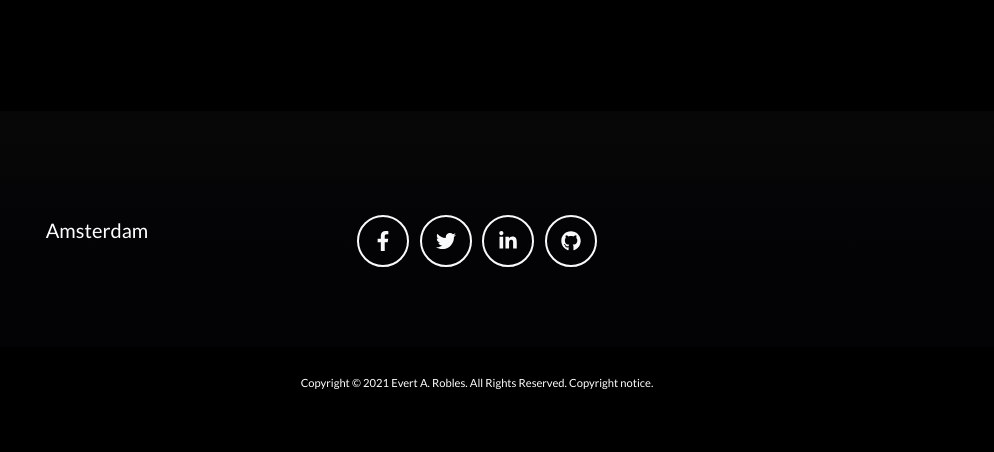
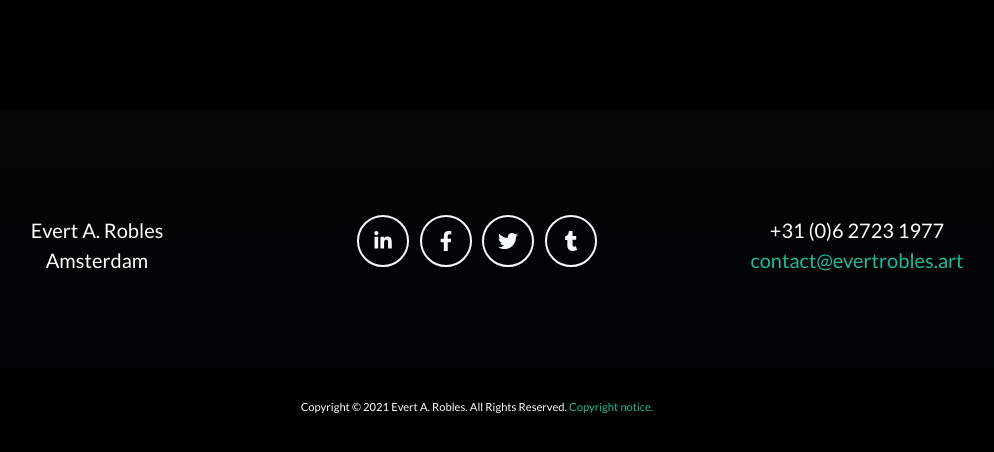
Before and after one commit to DutchP/EAFlask, a Flask app: page /EZine in a window 1280 px wide. Shown: the part 267-719 px from the top of the page, without its empty margins (163-1157 px from the left). Run offline with Flask 2, Linux system fonts and the light colour scheme; data that the repository does not hold is empty; some libraries are stand-ins or nearby versions; some web fonts are replaced.

Commit message:
Update footer.html

```diff
--- a/templates/includes/footer.html
+++ b/templates/includes/footer.html
@@ -6,21 +6,25 @@
             <div class="col-lg-4 mb-5 mb-lg-0">
                 <h4 class="text-uppercase mb-4"></h4>
                 <p class="lead mb-0">
-                    Amsterdam
+                    Evert A. Robles <br>
+                    Amsterdam</p>
                 </p>
             </div>
             <!-- Footer Social Icons-->
             <div class="col-lg-4 mb-5 mb-lg-0">
                 <h4 class="text-uppercase mb-4"></h4>
-                <a class="btn btn-outline-light btn-social mx-1" href="https://www.facebook.com/evertroblesartist"><i class="fab fa-fw fa-facebook-f"></i></a>
-                <a class="btn btn-outline-light btn-social mx-1" href="https://twitter.com/RoblesEvert"><i class="fab fa-fw fa-twitter"></i></a>
-                <a class="btn btn-outline-light btn-social mx-1" href="https://www.instagram.com/evertrobles"><i class="fab fa-fw fa-linkedin-in"></i></a>
-                <a class="btn btn-outline-light btn-social mx-1" href="https://www.tumblr.com/blog/view/evertrobles"><i class="fab fa-fw fa-github"></i></a>
+                    <a class="btn btn-outline-light btn-social mx-1" href="https://www.instagram.com/evertrobles"><i class="fab fa-fw fa-linkedin-in"></i></a>
+                    <a class="btn btn-outline-light btn-social mx-1" href="https://www.facebook.com/evertroblesartist"><i class="fab fa-fw fa-facebook-f"></i></a>
+                    <a class="btn btn-outline-light btn-social mx-1" href="https://twitter.com/RoblesEvert"><i class="fab fa-fw fa-twitter"></i></a>
+                    <a class="btn btn-outline-light btn-social mx-1" href="https://www.tumblr.com/blog/view/evertrobles"><i class="fab fa-fw fa-tumblr"></i></a>
             </div>
             <!-- Footer About Text-->
             <div class="col-lg-4">
                 <h4 class="text-uppercase mb-4"></h4>
                 <p class="lead mb-0">
+                    +31 (0)6 2723 1977<br>
+                    <a href="mailto:contact@evertrobles.com">contact@evertrobles.art </a>
+
                     <a href="http://localhost"></a>
                 </p>
             </div>
@@ -29,5 +33,5 @@
 </footer>
 <!-- Copyright Section-->
 <div class="copyright py-4 text-center text-white">
-    <div class="container"><small>Copyright © 2021 Evert A. Robles. All Rights Reserved. Copyright notice. <a href="copyright-notice.html"></a></small></div>
-</div>
+    <div class="container"><small>Copyright © 2021 Evert A. Robles. All Rights Reserved. <a href="copyright-notice.html">Copyright notice.</a></small></div>
+</div
```
